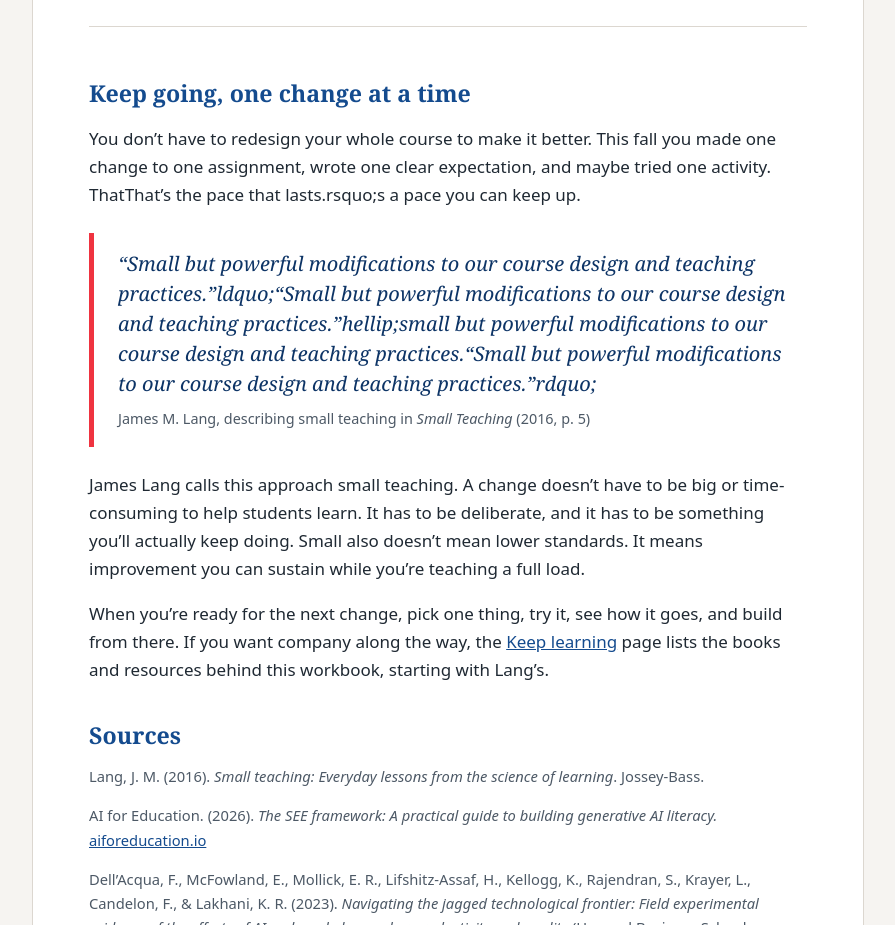
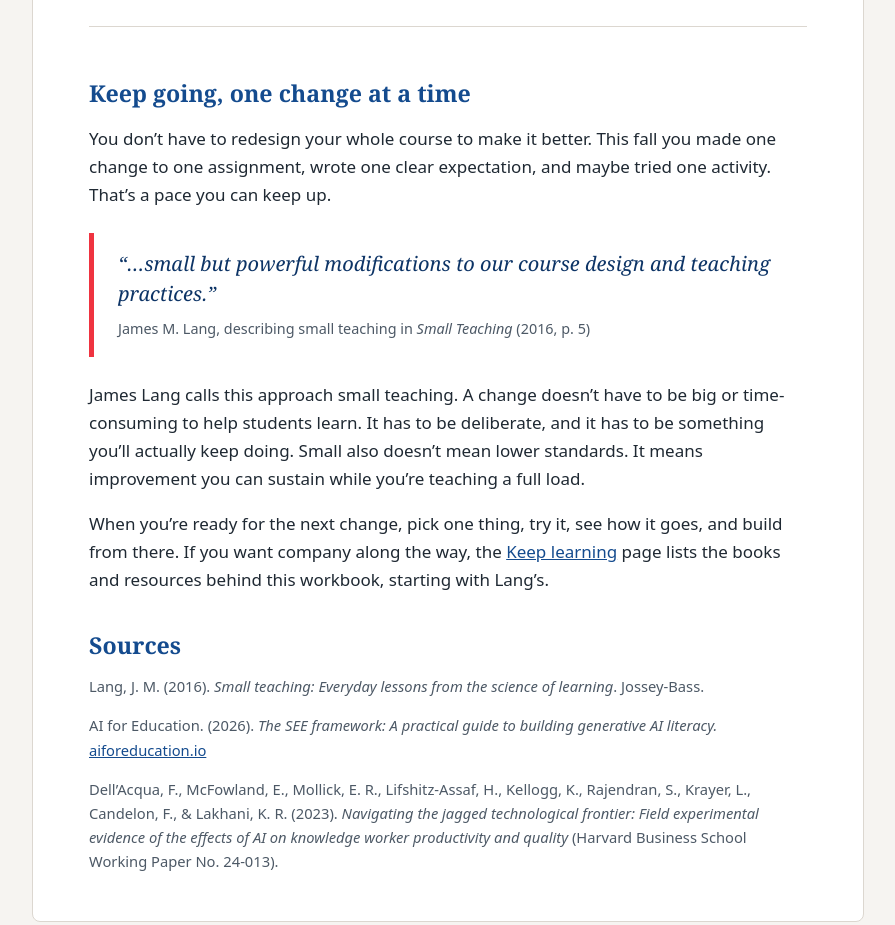
Before and after one commit to OCTC-ID/avte-ai-workbook, a plain HTML site: page chapters/12-try-these-with-your-group-or-class.html in a window 1280 px wide. Shown: the part 4120-5045 px from the top of the page, without its empty margins (336-1231 px from the left). Drawn offline with Linux system fonts and the light colour scheme.

Commit message:
Fix garbled Lang quote and a garbled sentence in Chapter 12
Co-Authored-By: Claude Opus 5.5 <noreply@anthropic.com>
Claude-Session: https://claude.ai/code/session_01SwRag9Y3pCRxNbMX8qfMkM

```diff
--- a/chapters/12-try-these-with-your-group-or-class.html
+++ b/chapters/12-try-these-with-your-group-or-class.html
@@ -158,9 +158,9 @@
 
     <section class="keep-going" aria-labelledby="keep-going-heading">
       <h2 id="keep-going-heading">Keep going, one change at a time</h2>
-      <p>You don&rsquo;t have to redesign your whole course to make it better. This fall you made one change to one assignment, wrote one clear expectation, and maybe tried one activity. ThatThat&rsquo;s the pace that lasts.rsquo;s a pace you can keep up.</p>
+      <p>You don&rsquo;t have to redesign your whole course to make it better. This fall you made one change to one assignment, wrote one clear expectation, and maybe tried one activity. That&rsquo;s a pace you can keep up.</p>
       <figure class="pull-quote">
-      <blockquote>&ldquo;Small but powerful modifications to our course design and teaching practices.&rdquo;ldquo;&ldquo;Small but powerful modifications to our course design and teaching practices.&rdquo;hellip;small but powerful modifications to our course design and teaching practices.&ldquo;Small but powerful modifications to our course design and teaching practices.&rdquo;rdquo;</blockquote>
+      <blockquote>&ldquo;&hellip;small but powerful modifications to our course design and teaching practices.&rdquo;</blockquote>
       <figcaption>James M. Lang, describing small teaching in <cite>Small Teaching</cite> (2016, p. 5)</figcaption>
     </figure>
       <p>James Lang calls this approach small teaching. A change doesn&rsquo;t have to be big or time-consuming to help students learn. It has to be deliberate, and it has to be something you&rsquo;ll actually keep doing. Small also doesn&rsquo;t mean lower standards. It means improvement you can sustain while you&rsquo;re teaching a full load.</p>
```
Also changed, not shown: chapters/08-theres-a-name-for-this.html (+1 -1 lines), resources/keep-learning.html (+1 -1 lines).
